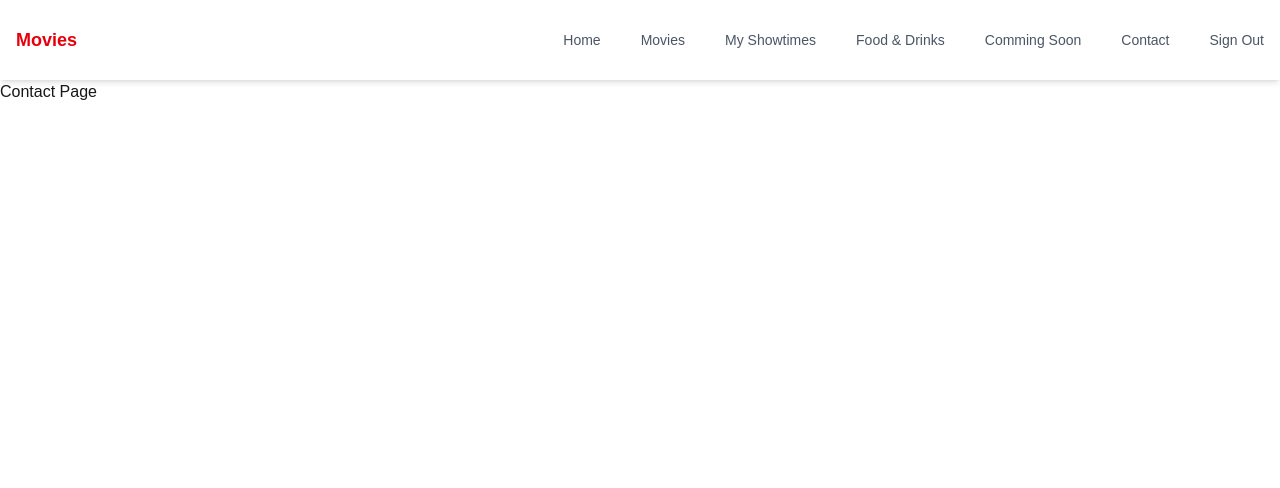
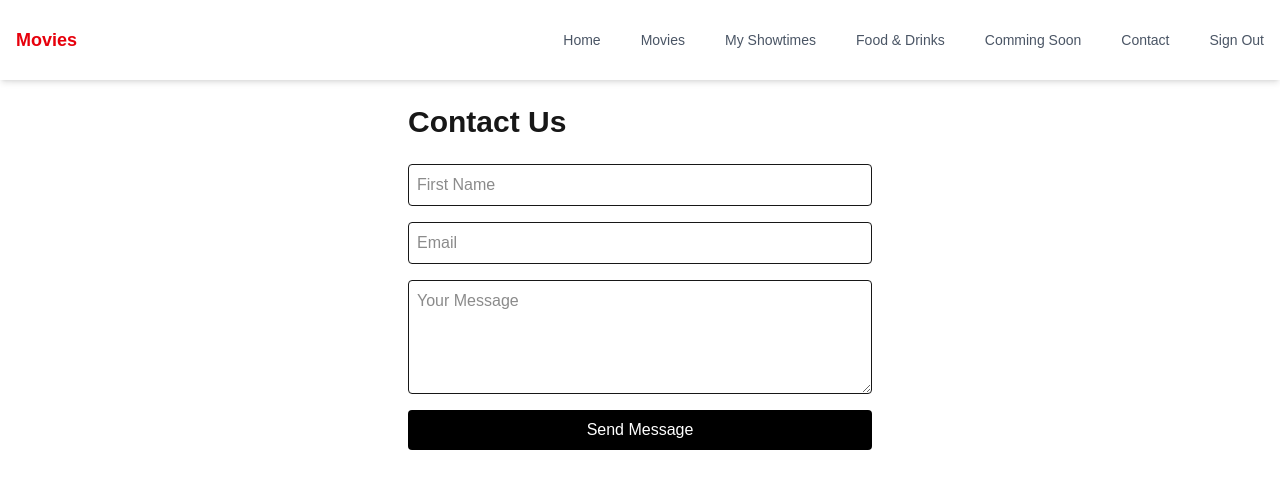
Before and after one commit to SantinoGiordano/theaterAppFrontend, a Next.js app: page /contact in a window 1280 px wide. Shown: the top 488 px of the page. Built offline with nearby package versions, Linux system fonts and the light colour scheme.

Commit message:
working input for emailer, both frontend and backend

```diff
--- a/app/(root)/contact/page.tsx
+++ b/app/(root)/contact/page.tsx
@@ -1,7 +1,76 @@
+"use client";
+
+import { useState } from "react";
+
 export default function Contact() {
-    return (
-            <div>
-                Contact Page
-            </div>
-    )
+  const [firstName, setFirstName] = useState("");
+  const [email, setEmail] = useState("");
+  const [message, setMessage] = useState("");
+  const [status, setStatus] = useState("");
+
+  const handleSubmit = async (e: React.FormEvent) => {
+    e.preventDefault();
+    setStatus("Sending...");
+
+    const res = await fetch("/api/send", {
+      method: "POST",
+      headers: {
+        "Content-Type": "application/json",
+      },
+      body: JSON.stringify({ firstName, email, message }),
+    });
+
+    if (res.ok) {
+      setStatus("Message sent successfully!");
+      setFirstName("");
+      setEmail("");
+      setMessage("");
+    } else {
+      setStatus("Something went wrong.");
+    }
+  };
+
+  return (
+    <div className="max-w-lg mx-auto p-6">
+      <h1 className="text-3xl font-bold mb-6">Contact Us</h1>
+
+      <form onSubmit={handleSubmit} className="flex flex-col gap-4">
+        <input
+          type="text"
+          placeholder="First Name"
+          value={firstName}
+          onChange={(e) => setFirstName(e.target.value)}
+          className="border p-2 rounded"
+          required
+        />
+
+        <input
+          type="email"
+          placeholder="Email"
+          value={email}
+          onChange={(e) => setEmail(e.target.value)}
+          className="border p-2 rounded"
+          required
+        />
+
+        <textarea
+          placeholder="Your Message"
+          value={message}
+          onChange={(e) => setMessage(e.target.value)}
+          className="border p-2 rounded"
+          rows={4}
+          required
+        />
+
+        <button
+          type="submit"
+          className="bg-black text-white p-2 rounded hover:opacity-80"
+        >
+          Send Message
+        </button>
+      </form>
+
+      {status && <p className="mt-4">{status}</p>}
+    </div>
+  );
 }
--- a/app/api/send/route.ts
+++ b/app/api/send/route.ts
@@ -1,23 +1,24 @@
-
-import { EmailTemplate } from '@/app/components/email-template';
-import { Resend } from 'resend';
+import { EmailTemplate } from "@/app/components/email-template";
+import { Resend } from "resend";
 
 const resend = new Resend(process.env.RESEND_API_KEY);
 
-export async function POST() {
+export async function POST(req: Request) {
   try {
+    const { firstName, email, message } = await req.json();
+
     const { data, error } = await resend.emails.send({
-      from: 'Acme <onboarding@resend.dev>',
-      to: ['delivered@resend.dev'],
-      subject: 'Hello world',
-      react: EmailTemplate({ firstName: 'John' }),
+      from: "Contact <santinogiordano13@gmail.com>",
+      to: ["yourrealemail@gmail.com"], // <-- CHANGE THIS
+      subject: `New message from ${firstName}`,
+      react: EmailTemplate({ firstName, email, message }),
     });
 
     if (error) {
       return Response.json({ error }, { status: 500 });
     }
 
-    return Response.json(data);
+    return Response.json({ success: true });
   } catch (error) {
     return Response.json({ error }, { status: 500 });
   }
--- a/app/components/email-template.tsx
+++ b/app/components/email-template.tsx
@@ -1,13 +1,23 @@
-import * as React from 'react';
+import * as React from "react";
 
 interface EmailTemplateProps {
   firstName: string;
+  email: string;
+  message: string;
 }
 
-export function EmailTemplate({ firstName }: EmailTemplateProps) {
+export function EmailTemplate({
+  firstName,
+  email,
+  message,
+}: EmailTemplateProps) {
   return (
     <div>
-      <h1>Welcome, {firstName}!</h1>
+      <h1>New Contact Form Submission</h1>
+      <p><strong>Name:</strong> {firstName}</p>
+      <p><strong>Email:</strong> {email}</p>
+      <p><strong>Message:</strong></p>
+      <p>{message}</p>
     </div>
   );
 }
```
